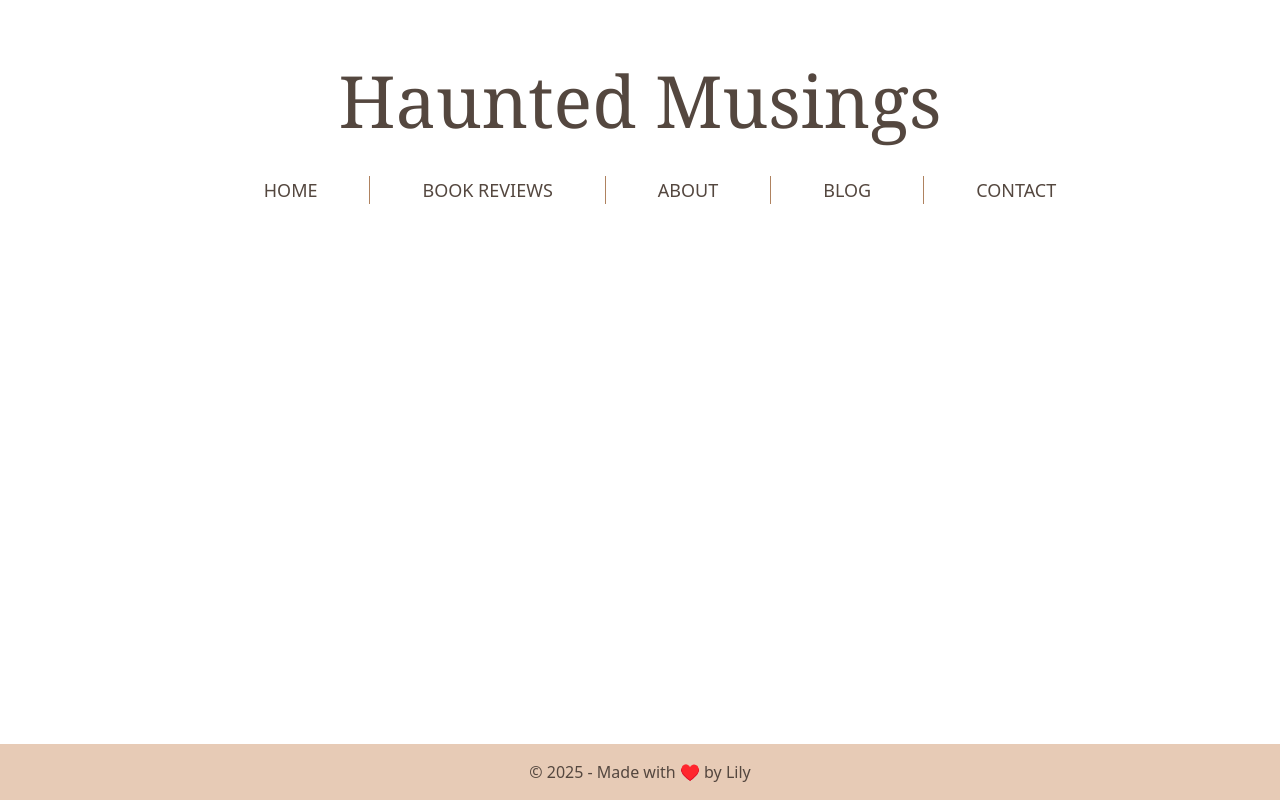
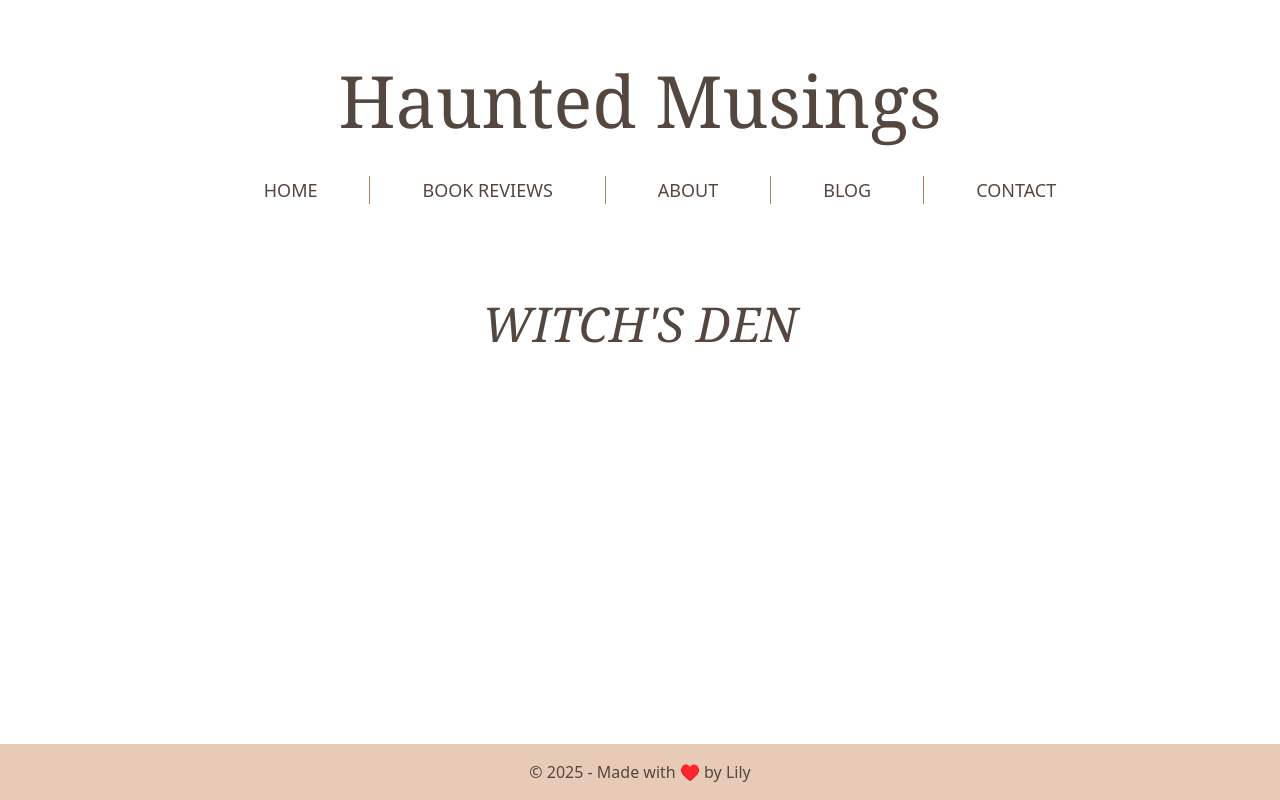
Before and after one commit to liviadfsilva/BookReviewBlogFront, a React (Vite) app: page /login in a window 1280 px wide. Built offline with nearby package versions, Linux system fonts and the light colour scheme.

Commit message:
create login page and add link to header

```diff
--- a/src/App.jsx
+++ b/src/App.jsx
@@ -7,7 +7,8 @@ import Footer from "./components/Footer"
 // Pages
 import Home from "./pages/Home";
 import About from "./pages/About";
-import Contact from "./pages/Contact"
+import Contact from "./pages/Contact";
+import Login from "./pages/Login"
 
 export default function App() {
   return (
@@ -20,6 +21,7 @@ export default function App() {
             <Route path="/" element={<Home />} />
             <Route path="/about" element={<About />} />
             <Route path="/contact" element={<Contact />} />
+            <Route path="/login" element={<Login />} />
           </Routes>
         </div>
         <Footer />
--- a/src/components/Header.jsx
+++ b/src/components/Header.jsx
@@ -1,9 +1,11 @@
 import React from "react";
+import { Link } from "react-router-dom";
 
 const Header = () => {
   return (
     <header className="p-4 text-center">
-      <h1 className="font-serif font-thin pt-12 text-[#54473F] stroke-1 text-7xl">Haunted Musings</h1>
+      <h1 className="font-serif font-thin pt-12 text-[#54473F] stroke-1 text-7xl">
+        <Link to="/login">Haunted Musings</Link></h1>
     </header>
   );
 };
--- /dev/null
+++ b/src/pages/Login.jsx
@@ -0,0 +1,9 @@
+import React from "react";
+
+const Login = () => {
+    return (
+        <h1 className="text-[#54473F] uppercase italic text-5xl text-center font-serif mt-24 mb-12">Witch's Den</h1>
+    );
+};
+
+export default Login;
```
